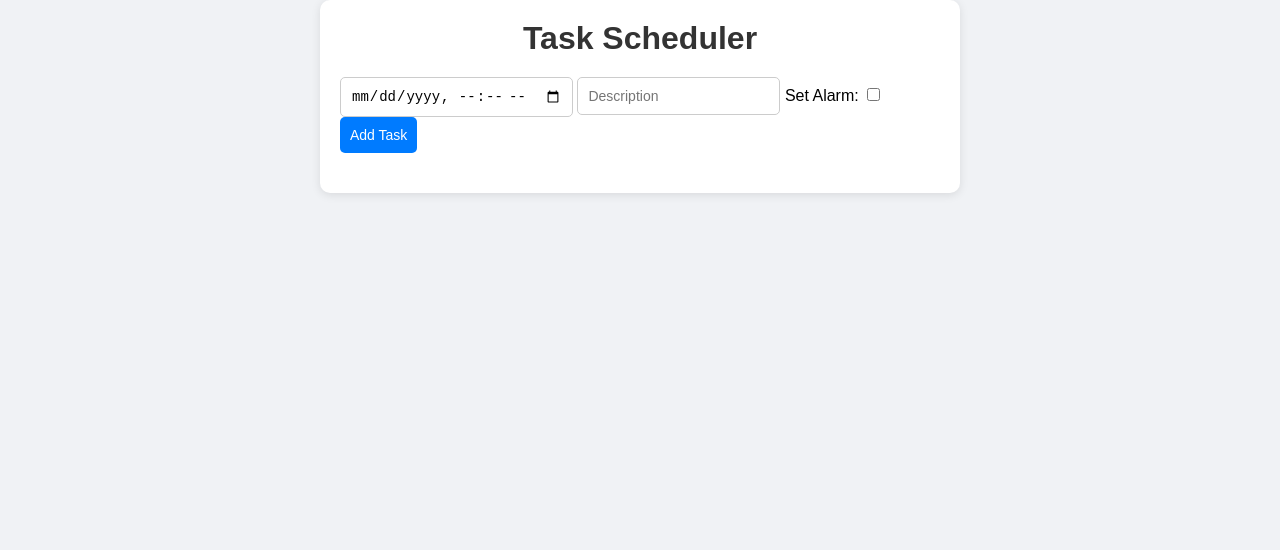
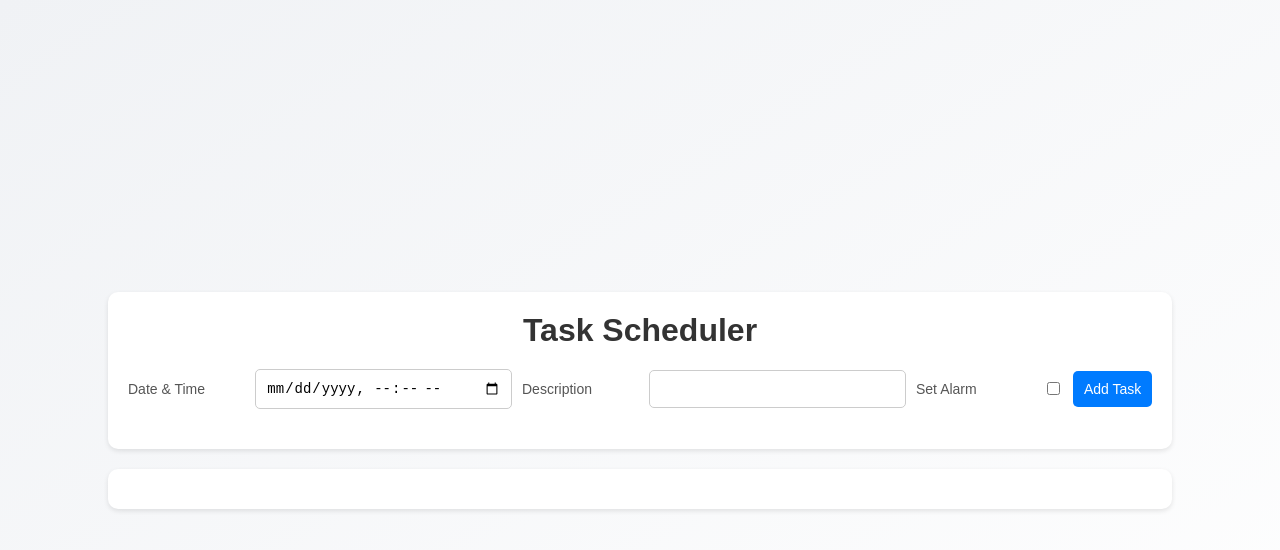
Before and after one commit to iamajraj/simple-task-scheduler, a website: page public/index.html in a window 1280 px wide. Drawn offline with nearby package versions, Linux system fonts and the light colour scheme; no server answers.

Commit message:
update: styles updated and html

```diff
--- a/public/index.html
+++ b/public/index.html
@@ -3,31 +3,31 @@
   <head>
     <meta charset="UTF-8" />
     <meta name="viewport" content="width=device-width, initial-scale=1.0" />
+    <link rel="stylesheet" href="styles.css" />
     <title>Task Scheduler</title>
-    <link rel="stylesheet" href="styles.css" />
   </head>
   <body>
     <div class="container">
       <h1>Task Scheduler</h1>
-      <form id="taskForm">
+      <form id="task-form">
+        <label for="taskTime">Date & Time</label>
         <input
           type="datetime-local"
           id="taskTime"
           class="task-input"
           required
         />
-        <input
-          type="text"
-          id="taskDescription"
-          class="task-input"
-          placeholder="Description"
-          required
-        />
-        <label for="taskAlarm" class="task-label">Set Alarm:</label>
-        <input type="checkbox" id="taskAlarm" class="task-input" />
+        <label for="taskDescription">Description</label>
+        <input type="text" id="taskDescription" class="task-input" required />
+        <label for="taskAlarm">Set Alarm</label>
+        <input type="checkbox" id="taskAlarm" class="task-checkbox" />
         <button type="submit" class="task-button">Add Task</button>
       </form>
-      <ul id="taskList" class="task-list"></ul>
+    </div>
+    <div class="task-list-container">
+      <ul id="task-list" class="task-list">
+        <!-- Tasks will be added here dynamically -->
+      </ul>
     </div>
     <script src="https://code.jquery.com/jquery-3.6.0.min.js"></script>
     <script src="script.js"></script>
--- a/public/script.js
+++ b/public/script.js
@@ -1,6 +1,6 @@
 $(document).ready(function () {
-  const taskForm = $('#taskForm');
-  const taskList = $('#taskList');
+  const taskForm = $('#task-form');
+  const taskList = $('#task-list');
 
   loadTasks();
 
@@ -13,7 +13,7 @@ $(document).ready(function () {
 
     addTaskToDatabase(taskTime, taskDescription, taskAlarm);
     taskForm[0].reset();
-    taskList.innerHTML = '';
+    taskList.empty();
     loadTasks();
   });
 
@@ -38,6 +38,7 @@ $(document).ready(function () {
   function loadTasks() {
     $.get('/getTasks', function (tasks) {
       tasks.forEach((task) => {
+        console.log(task);
         addTask(task.time, task.description, task.alarm, task.id);
       });
     });
--- a/public/styles.css
+++ b/public/styles.css
@@ -8,17 +8,22 @@ ul {
 }
 
 body {
-  font-family: Arial, sans-serif;
-  background-color: #f0f2f5;
+  font-family: 'Arial', sans-serif;
+  background: linear-gradient(to bottom right, #f0f2f5, #fff);
+  display: flex;
+  flex-direction: column;
+  justify-content: center;
+  align-items: center;
+  height: 100vh;
+  margin: 0;
 }
 
 .container {
-  max-width: 600px;
-  margin: 0 auto;
+  width: 80%;
   padding: 20px;
   background-color: #fff;
   border-radius: 10px;
-  box-shadow: 0 2px 10px rgba(0, 0, 0, 0.1);
+  box-shadow: 0 2px 5px rgba(0, 0, 0, 0.1);
 }
 
 h1 {
@@ -27,21 +32,22 @@ h1 {
   color: #333;
 }
 
-.task-form {
+#task-form {
   display: flex;
+  flex-wrap: wrap;
   gap: 10px;
   align-items: center;
   margin-bottom: 20px;
 }
 
-.task-form label {
-  flex: 0.2;
+#task-form label {
+  flex: 1;
   color: #555;
   font-size: 14px;
 }
 
 .task-input {
-  flex: 0.5;
+  flex: 2;
   padding: 10px;
   border: 1px solid #ccc;
   border-radius: 5px;
@@ -49,7 +55,7 @@ h1 {
 }
 
 .task-button {
-  flex: 0.2;
+  flex: 0.5;
   padding: 10px;
   background-color: #007bff;
   color: #fff;
@@ -64,30 +70,46 @@ h1 {
   background-color: #0056b3;
 }
 
-.task-list {
+.task-list-container {
+  width: 80%;
+  margin-inline: auto;
+  background-color: #fff;
+  border-radius: 10px;
+  box-shadow: 0 2px 5px rgba(0, 0, 0, 0.1);
+  padding: 20px;
+  margin-top: 20px;
+}
+
+#task-list {
   list-style: none;
   padding: 0;
-  margin-top: 20px;
 }
 
 .task-item {
   display: flex;
-  justify-content: space-between;
   align-items: center;
   padding: 10px;
   background-color: #f5f5f5;
   margin: 10px 0;
-  border-radius: 5px;
+  border-radius: 10px;
   box-shadow: 0 1px 3px rgba(0, 0, 0, 0.1);
+  animation: fadeIn 0.5s ease-in-out;
+}
+
+.task-item .task-details {
+  flex: 1;
+  display: flex;
+  flex-direction: column;
 }
 
 .task-time {
   font-weight: bold;
-  margin-right: 10px;
+  color: #333;
 }
 
 .task-description {
-  flex: 1;
+  margin-top: 5px;
+  color: #666;
 }
 
 .task-delete {
@@ -95,8 +117,20 @@ h1 {
   color: #e74c3c;
   cursor: pointer;
   transition: color 0.3s;
+  margin-left: auto;
 }
 
 .task-delete:hover {
   color: #c0392b;
 }
+
+@keyframes fadeIn {
+  from {
+    opacity: 0;
+    transform: translateY(-10px);
+  }
+  to {
+    opacity: 1;
+    transform: translateY(0);
+  }
+}
```
